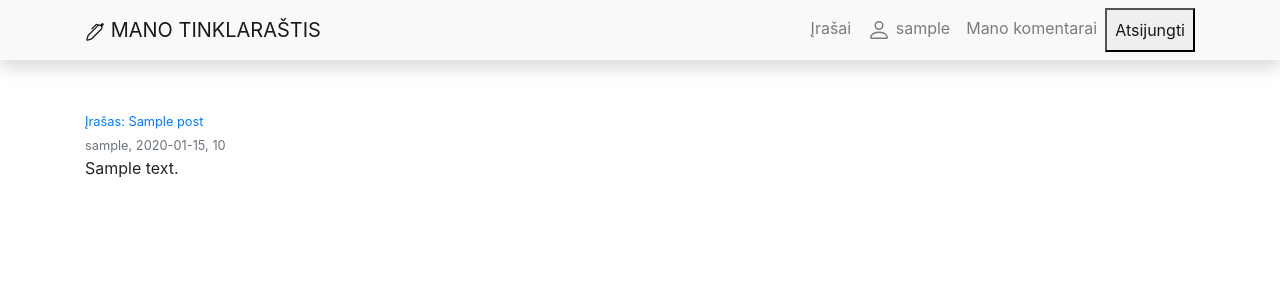
After one commit to DonatasNoreika/myblog_20240610, a Django app: page /comments/ in a window 1280 px wide. The commit adds this page. Shown: the top 300 px of the page. Run offline with Django 5.2, Linux system fonts and the light colour scheme; a user stored in the database is signed in; tables that the repository leaves empty hold one stand-in row (values such as "Sample post"); some libraries are stand-ins or nearby versions.

Commit message:
+Sukurti puslapį, kuriame rodomi tik prisijungusio vartotojo komentarai

```diff
--- a/mysite/blog/templates/base.html
+++ b/mysite/blog/templates/base.html
@@ -45,6 +45,9 @@
                     {{ user.get_username }}</a>
                 </li>
                 <li class="nav-item">
+                    <a class="nav-link" href="{% url 'my_comments' %}">Mano komentarai</a>
+                </li>
+                <li class="nav-item">
                     <form method="post" action="{% url 'logout' %}">
                         {% csrf_token %}
                         <button class="nav-link active" type="submit">Atsijungti</button>
--- /dev/null
+++ b/mysite/blog/templates/my_comments.html
@@ -0,0 +1,13 @@
+{% extends 'base.html' %}
+
+{% block 'title' %}Mano komentarai{% endblock %}
+
+{% block 'content' %}
+{% for comment in comments %}
+<small class="text-primary"><a href="{% url 'post' comment.post.pk %}">Įrašas: {{ comment.post.title }}</a></small><br/>
+<small class="text-muted">{{ comment.author }}, {{ comment.date_created|date:"Y-m-d, f" }}</small>
+<p>{{ comment.content|safe }}</p>
+{% if comment.author == user %}
+{% endif %}
+{% endfor %}
+{% endblock %}
--- a/mysite/blog/urls.py
+++ b/mysite/blog/urls.py
@@ -16,11 +16,16 @@ Including another URLconf
 """
 from django.contrib import admin
 from django.urls import path
-from .views import PostListView, PostDetailView, CommentDeleteView, CommentUpdateView
+from .views import (PostListView,
+                    PostDetailView,
+                    CommentDeleteView,
+                    CommentUpdateView,
+                    CommentListView)
 
 urlpatterns = [
     path("", PostListView.as_view(), name="posts"),
     path("posts/<int:pk>", PostDetailView.as_view(), name="post"),
     path("posts/<int:post_pk>/comments/<int:pk>/delete", CommentDeleteView.as_view(), name="comment_delete"),
     path("posts/<int:post_pk>/comments/<int:pk>/update", CommentUpdateView.as_view(), name="comment_update"),
+    path("comments/", CommentListView.as_view(), name="my_comments"),
 ]
--- a/mysite/blog/views.py
+++ b/mysite/blog/views.py
@@ -70,3 +70,12 @@ class CommentUpdateView(LoginRequiredMixin, UserPassesTestMixin, UpdateView):
         form.instance.post = Post.objects.get(pk=self.kwargs['post_pk'])
         form.save()
         return super().form_valid(form)
+
+
+class CommentListView(LoginRequiredMixin, ListView):
+    model = Comment
+    template_name = "my_comments.html"
+    context_object_name = "comments"
+
+    def get_queryset(self):
+        return Comment.objects.filter(author=self.request.user)
```
